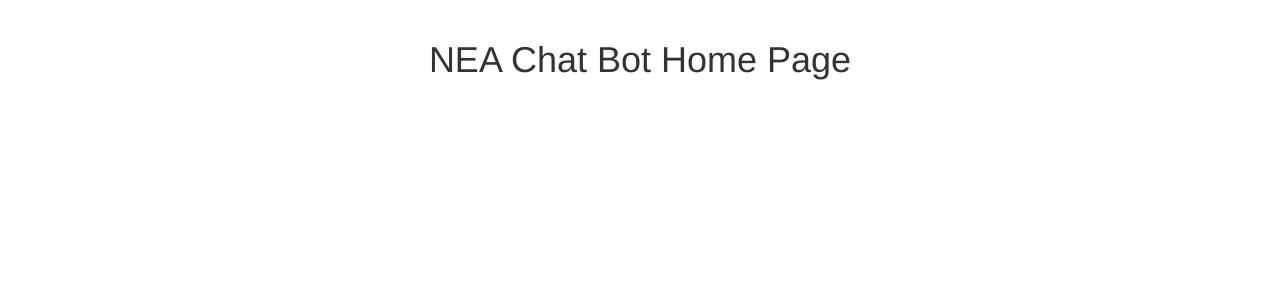
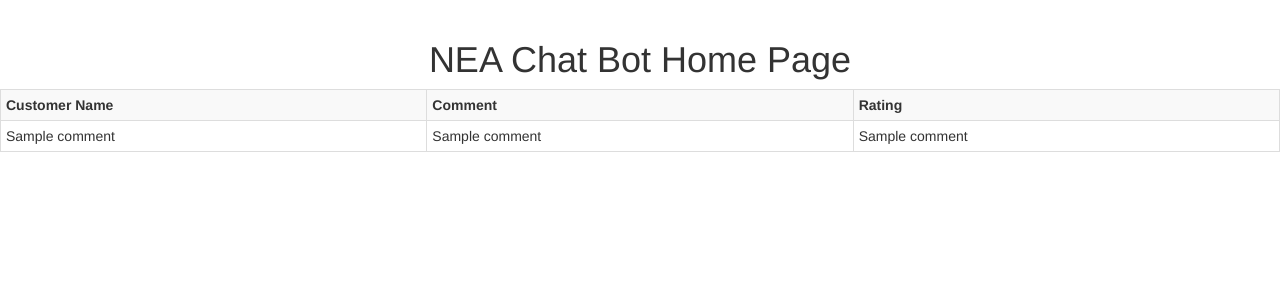
Before and after one commit to FYP-Chatbot-Team/Customer_Service_ChatBot, a Flask app: template templates/home.html in a window 1280 px wide. Shown: the part 72-372 px from the top of the page. Run offline with Flask 2, Linux system fonts and the light colour scheme; the template is opened without the code that fills it: most values are stand-ins (such as "Sample title", 1, 10 or a date in 2020); some libraries are stand-ins or nearby versions.

Commit message:
Update: Complete Customer Comment Page - Syabil

```diff
--- a/app.py
+++ b/app.py
@@ -123,7 +123,14 @@ def comment():
     if not g.user:
         return redirect(url_for('login'))
 
-    return render_template('comment.html')
+    conn = database.create_connection()
+    cur = conn.cursor()
+
+    cur.execute("SELECT customer_name,comment,rating FROM customer_rating")
+    comment = cur.fetchall()
+
+
+    return render_template('comment.html', comment = comment )
 
 ############Dialogflow##################
 @app.route('/webhook', methods=['POST'])
--- a/templates/comment.html
+++ b/templates/comment.html
@@ -41,5 +41,6 @@
 
     <!--Home-->
     <center><h1>Customer Comment Page</h1></center>
+
 </body>
 </html>
--- a/templates/home.html
+++ b/templates/home.html
@@ -31,7 +31,7 @@
                             <a href="{{url_for('graph')}}">Customer Rating Graph</a>
                         </li>
                         <li class="nav-item">
-                           <a href="{{url_for('comment')}}">Customer Comment</a>
+                            <a href="{{url_for('comment')}}">Customer Comment</a>
                         </li>
                     </ul>
                 </div>
@@ -41,5 +41,19 @@
 
     <!--Home-->
     <center><h1>NEA Chat Bot Home Page</h1></center>
+    <table class="table table-bordered table-condensed table-hover table-striped">
+        <tr>
+            <th>Customer Name</th>
+            <th>Comment</th>
+            <th>Rating</th>
+        </tr>
+        {% for r in comment %}
+        <tr>
+            <td>{{ r[1] }}</td>
+            <td>{{ r[2] }}</td>
+            <td>{{ r[3] }}</td>
+        </tr>
+        {% endfor %}
+    </table>
 </body>
 </html>
```
